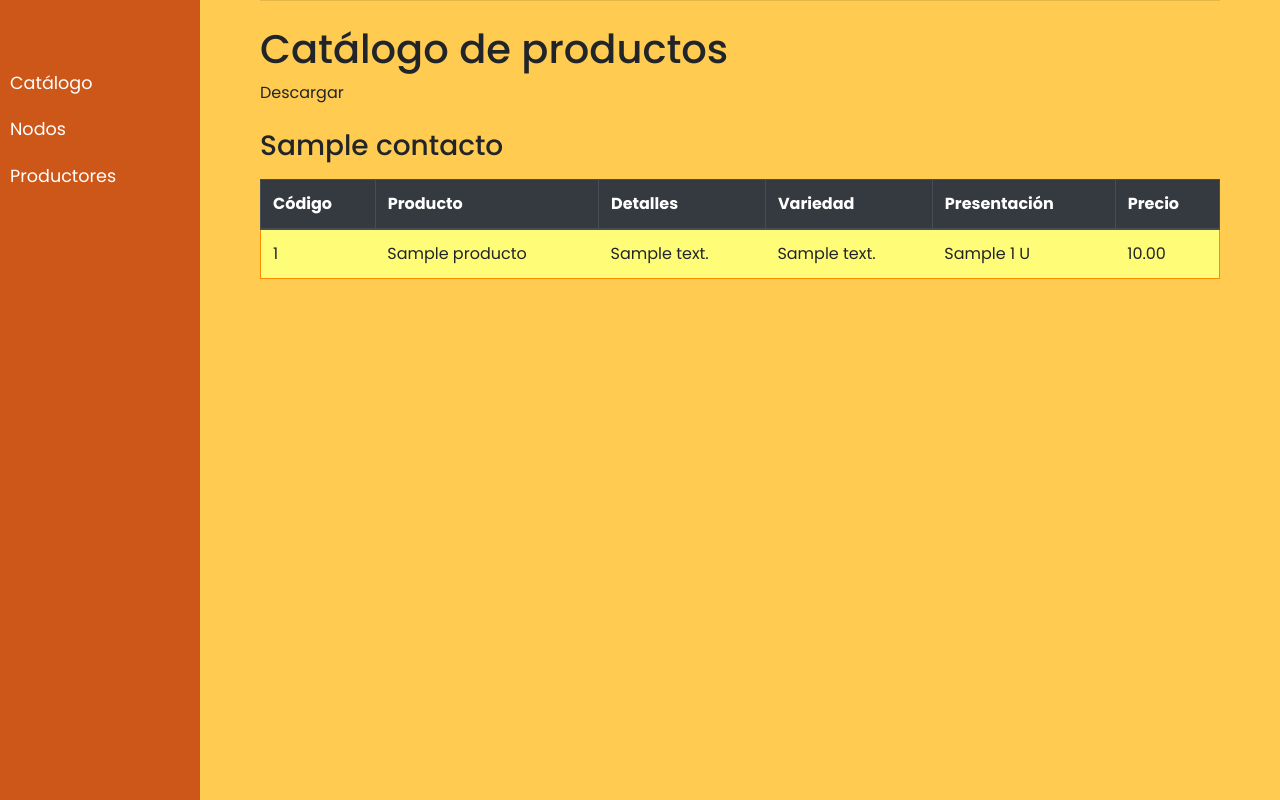
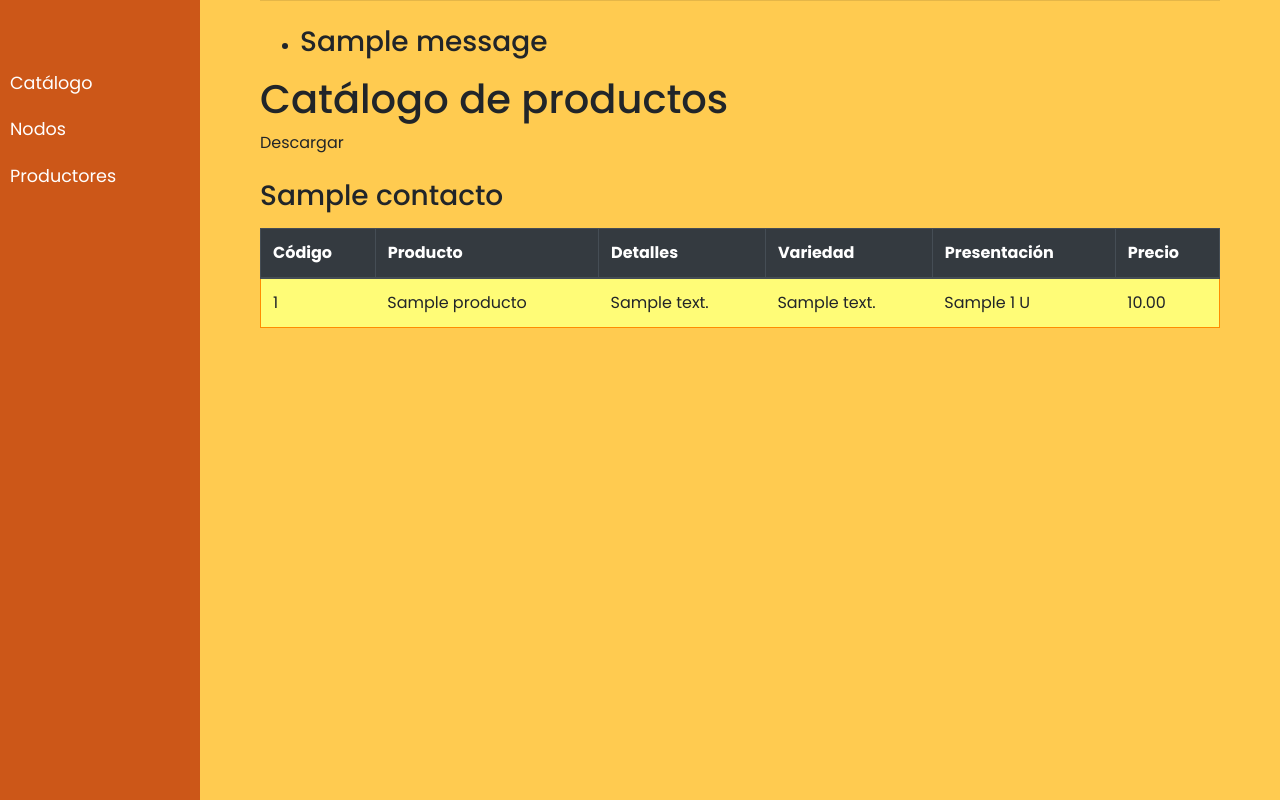
Before and after one commit to lembon/atizar, a Django app: page / in a window 1280 px wide. Shown: the part 56-856 px from the top of the page. Run offline with Django 3.2, Linux system fonts and the light colour scheme; tables that the repository leaves empty hold one stand-in row (values such as "Sample post"); one stand-in notice (Sample message) is shown; some libraries are stand-ins or nearby versions.

Commit message:
Se agrega mensaje de error en el html-base.

```diff
--- a/abastece/templates/abastece/base.html
+++ b/abastece/templates/abastece/base.html
@@ -84,6 +84,16 @@
         <div class="row justify-content-center">
             <div class="col-11">
                 <hr class="mt-0 mb-4">
+                {% if messages %}
+                <ul class="messages">
+                    {% for message in messages %}
+                        <li {% if message.tags %} class="{{ message.tags }}"{% endif %}><h3>
+                            {% if message.level == DEFAULT_MESSAGE_LEVELS.ERROR %}Importante: {% endif %}
+                            {{ message }}</h3>
+                        </li>
+                    {% endfor %}
+                </ul>
+                {% endif %}
                 {% block content %}
                 {% endblock %}
             </div>
```
